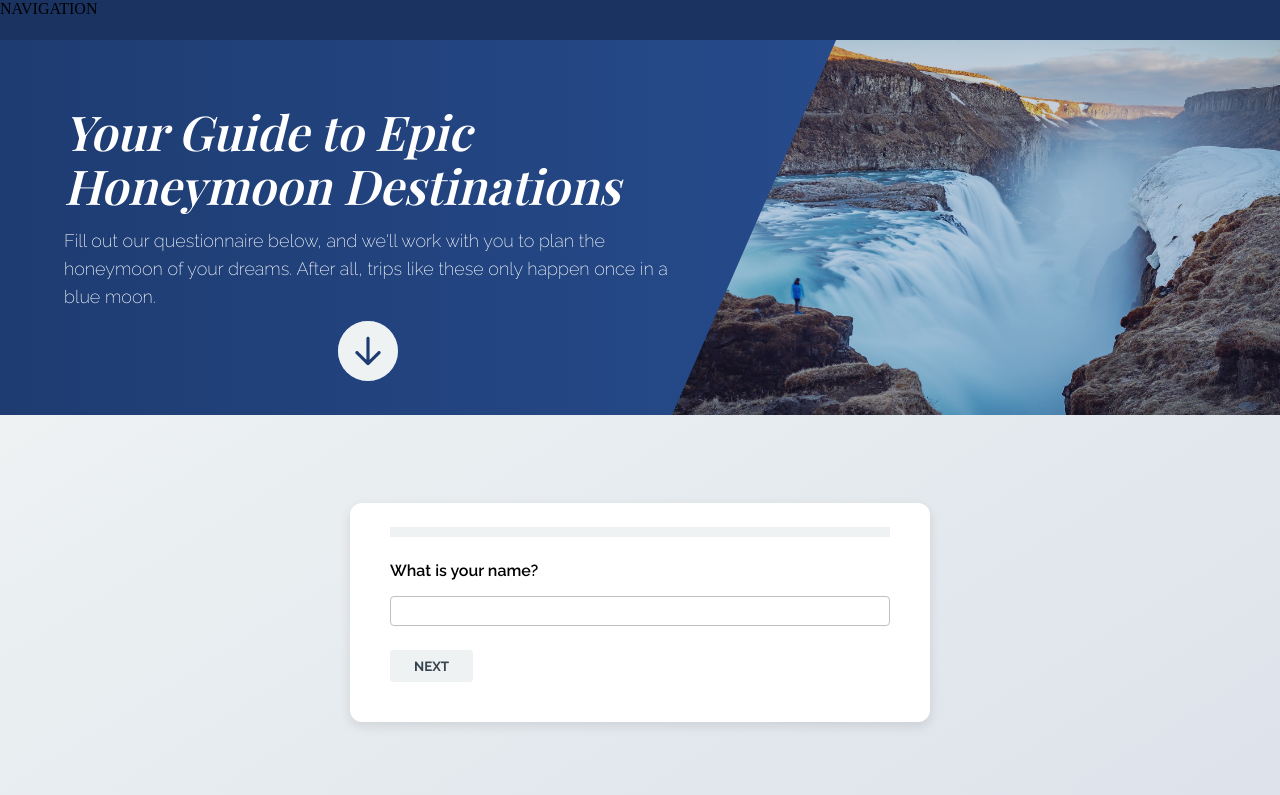
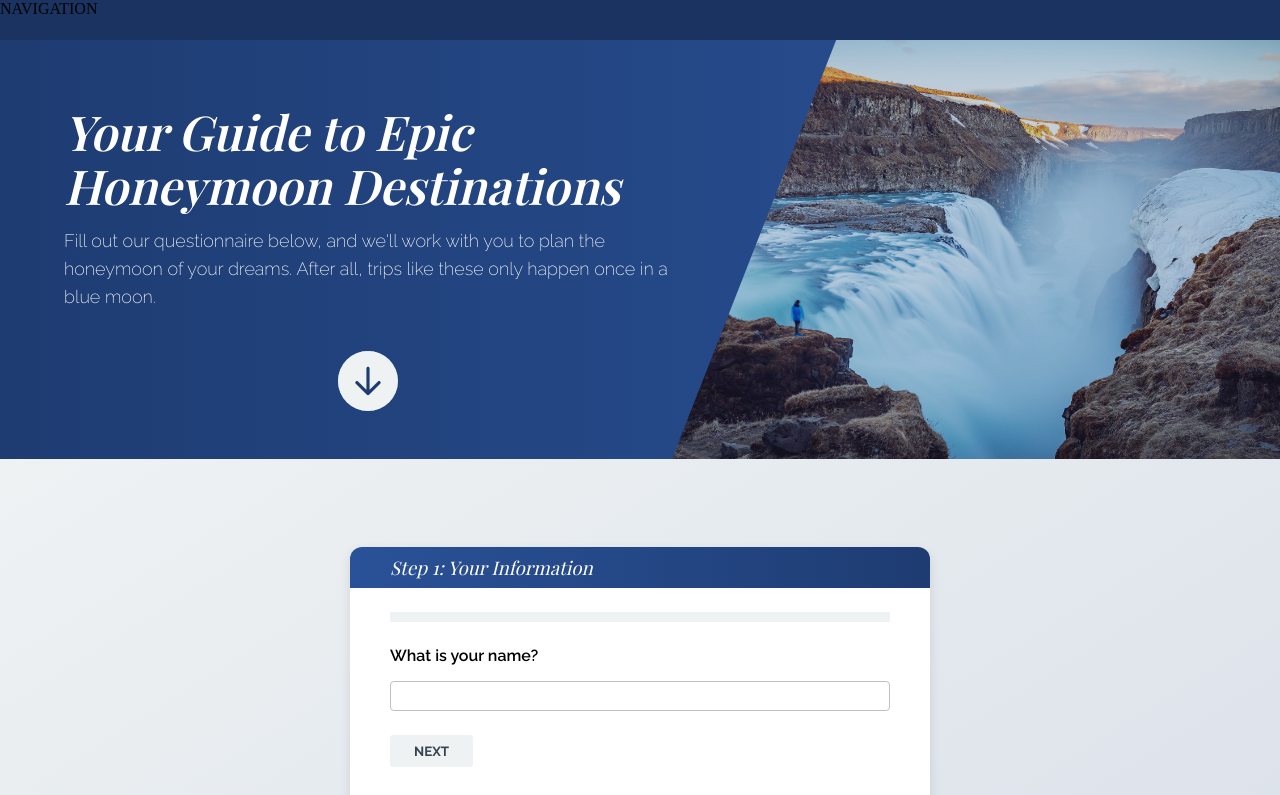
Before and after one commit to lforrister/lifeblue, a Vue app: page / in a window 1280 px wide. Shown: the top 795 px of the page. Built offline with nearby package versions, Linux system fonts and the light colour scheme; a web font is replaced by a local one.

Commit message:
adding form header and fixing progress bar

```diff
--- a/src/assets/scss/mixins/type.scss
+++ b/src/assets/scss/mixins/type.scss
@@ -18,8 +18,15 @@
 }
 
 @mixin h3 {
-    font-family: $raleway;
+    font-family: $playfair;
+    font-weight: 400;
     margin: 0;
+    font-style: italic;
+}
+
+@mixin h4 {
+    @include h3;
+
 }
 
 @mixin p {
@@ -39,6 +46,10 @@ h3, .type__h3 {
     @include h3;
 }
 
+h4, .type__h4 {
+    @include h4;
+}
+
 p, .type__p {
     @include p;
 }
--- a/src/components/Buttons/PulseButton.vue
+++ b/src/components/Buttons/PulseButton.vue
@@ -18,6 +18,7 @@
 		width: 100%;
 		justify-content: center;
 		align-items: center;
+		height: 60px;
 	}
 
 	.pulseButton__bg,
--- a/src/components/Form.vue
+++ b/src/components/Form.vue
@@ -1,6 +1,7 @@
 <template>
     <div class="form__container" id="info-form">
-        <ProgressTracker :percent="progress"/>
+        <FormHeader v-if="display !== 'finished'" :index="currentQ" :display="display"/>
+        <ProgressTracker v-if="display !== 'finished'" :percent="progress" :display="display"/>
 
         <form class="form__form">
             <div v-for="field in displayForm" class="form__section">
@@ -37,6 +38,7 @@
 <script setup>
     import { computed, onMounted, ref } from 'vue'
     import EditButton from './Buttons/EditButton.vue'
+    import FormHeader from './FormHeader.vue'
     import ProgressTracker from './ProgressTracker.vue'
     import SaveButton from './Buttons/SaveButton.vue'
     import questions from '../questions.json'
@@ -187,7 +189,7 @@
     .form__container {
         position: relative;
         padding: $spacing-40;
-        padding-top: $spacing-24;
+        padding-top: 0;
         width: 500px;
         box-shadow: rgba(0, 0, 0, 0.1) 0px 4px 12px;
         border-radius: 12px;
--- /dev/null
+++ b/src/components/FormHeader.vue
@@ -0,0 +1,47 @@
+<template>
+    <div class="formHeader__container">
+        <h3>{{ copy }}</h3>
+    </div>
+</template>
+
+<script setup>
+    import { computed, onMounted, ref } from 'vue'
+
+    // == Define Props & Emits == //
+    const props = defineProps({
+        index: {
+            type: Number,
+            default: 0
+        },
+        display: {
+            type: String,
+            default: ''
+        }
+    })
+
+    // == Computed Properties == //
+    const copy = computed(() => {
+
+        if (props.display === 'full') {
+            return 'Step 3: Review & Submit'
+        } else if (props.index < 4) {
+            return 'Step 1: Your Information'
+        } else if (props.index <= 10) {
+            return 'Step 2: Your Dream Trip'
+        }
+
+        return "Let's Get Started"
+    })
+</script>
+
+<style lang="scss">
+    .formHeader__container {
+        background-image: linear-gradient(to right, $ocean , $dark-ocean);
+        color: white;
+        margin-left: calc($spacing-40 * -1);
+        margin-right: calc($spacing-40 * -1);
+        padding: $spacing-8 $spacing-40;
+        border-top-right-radius: 12px;
+        border-top-left-radius: 12px;
+    }
+</style>
--- a/src/components/Header.vue
+++ b/src/components/Header.vue
@@ -44,7 +44,7 @@
     }
 
     .header__copy {
-        padding: $spacing-64 0;
+        padding: $spacing-64 0 $spacing-48 0;
         width: 50%;
     }
 
--- a/src/components/ProgressTracker.vue
+++ b/src/components/ProgressTracker.vue
@@ -12,12 +12,16 @@
         percent: {
             type: Number,
             default: 0
+        },
+        display: {
+            type: String,
+            default: ''
         }
     })
 
     // == Computed Properties == //
     const style = computed(() => {
-        return `width: ${props.percent}%`
+        return props.display === 'full' ? `width: 100%` : `width: ${props.percent}%`
     })
 </script>
 
@@ -25,7 +29,7 @@
     .progressTracker__container {
         position: relative;
         height: 10px;
-        margin-bottom: $spacing-24;
+        margin: $spacing-24 0;
         background: $grey-light;
     }
 
--- a/src/components/Review.vue
+++ b/src/components/Review.vue
@@ -2,9 +2,9 @@
     <div>
         <div v-if="!editable.includes(field.id)" class="review__container">
             <div class="review__row">
-                <h3>
-                {{ field.label }}
-                </h3>
+                <h4>
+                    {{ field.label }}
+                </h4>
             </div>
             <p class="review__response">
                 {{ field.input }}
@@ -37,6 +37,10 @@
         display: flex;
         justify-content: space-between;
         margin: $spacing-24 0;
+
+        h4 {
+            margin-right: $spacing-40;
+        }
     }
 
     .review__response {
```
